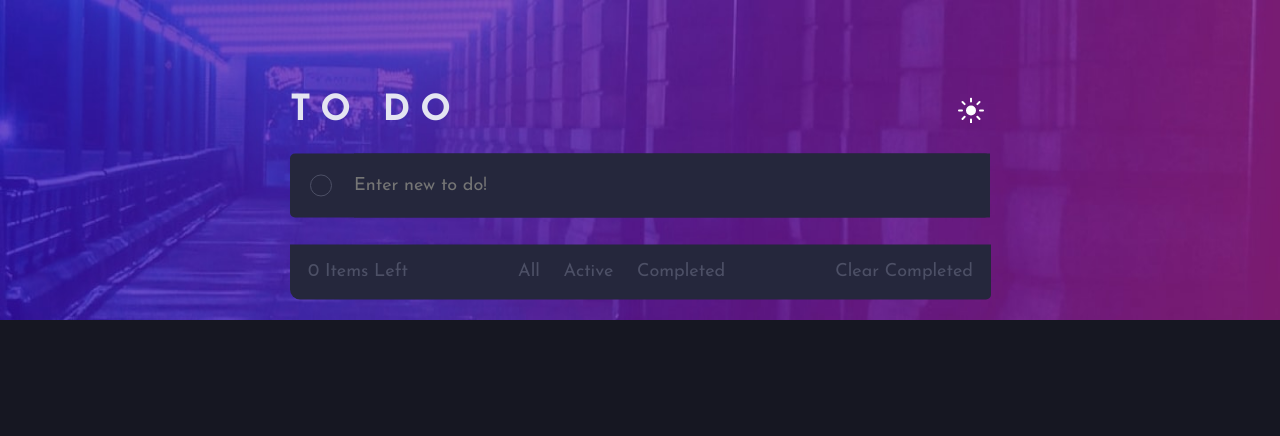
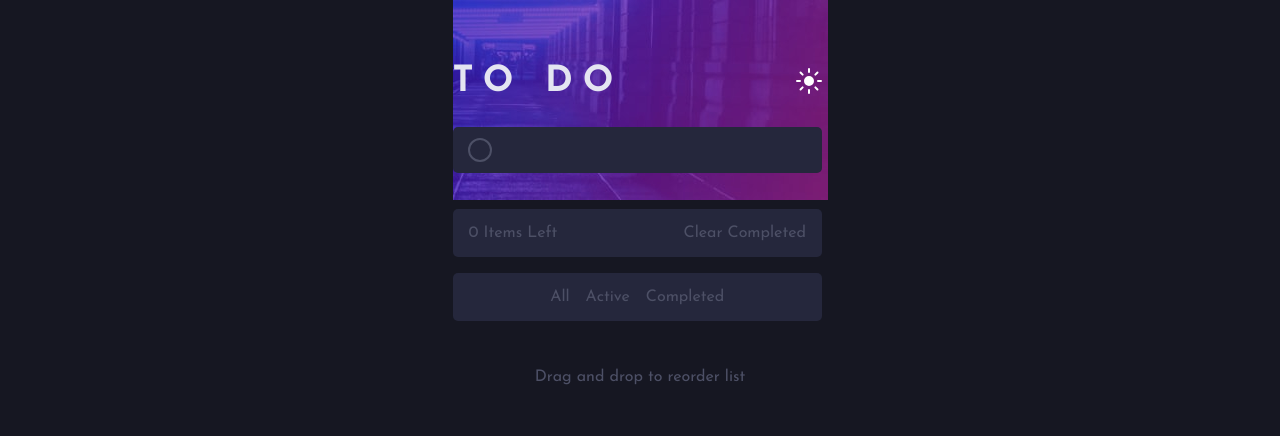
Before and after one commit to Jakelanghel/to-do-app, a plain HTML site: page index.html in a window 1280 px wide. Drawn offline with Linux system fonts and the light colour scheme.

Commit message:
rework html css and js

```diff
--- a/css/index.css
+++ b/css/index.css
@@ -1,10 +1,3 @@
-/* ### Dark Theme
-
-
-- Dark Grayish Blue: hsl(234, 11%, 52%)
-- Very Dark Grayish Blue: hsl(233, 14%, 35%)
-- Very Dark Grayish Blue: hsl(237, 14%, 26%) */
-
 :root {
     --dark-background: hsl(235, 21%, 11%);
     --to-do-text-finished: hsl(233, 14%, 35%);
@@ -15,165 +8,118 @@
     --check-background: linear-gradient(hsl(192, 100%, 67%), hsl(280, 87%, 65%));
 }
 
-
-body, html {
+body {
     margin: 0;
+    padding: 0;
     background: var(--dark-background);
     font-family: 'Josefin Sans', sans-serif;
+    color: var(--whiteish-text);
     font-size: 18px;
-    color: var(--light-gery-text);
+
 }
 
-.background-img {
-    width: 100%;
-    height: 40vh;
-    object-fit: fill;
-}
+h1,
 p {
     margin: 0;
 }
 
+main {
+    max-width: 375px;
+    margin: 0 auto;
+}
 
-/* =======================*/
-/* LAYOUT ================*/
-/* Mobile: 375px =========*/
-/* Desktop: 1440px =======*/
-/* =======================*/
+.header {
+    margin-bottom: 1.5em;
+}
 
-.container-flex {
+.flex-space-between {
     width: 100%;
     display: flex;
     justify-content: space-between;
+    display: flex;
+    align-content: center;
 }
 
-.container-absolute {
-    width: 700px;
-    position: absolute;
-    top: 13%;
-    left: 50%;
-    transform: translateY(-15%);
-    margin-left: -350px;
+.background-img {
+    object-fit: fill;
 }
 
-
-/* =======================*/
-/* COL-1 =================*/
-/* =======================*/
+.container-todo {
+    width: 90%;
+    max-width: 375px;
+    position: absolute;
+    top: 8%;
+    margin: 0 auto;
+    left: 0;
+    right: 0;
+}
 
 .title {
     text-transform: uppercase;
-    color: var(--whiteish-text);
     letter-spacing: 10px;
 }
 
 .theme-btn {
-    background: transparent;
+    background: none;
     border: none;
+    padding-left: 1em;
 }
 
 /* =======================*/
-/* NEW-TO-DO =============*/
+/* TODO ==================*/
 /* =======================*/
 
-.new-to-do {
-    background:var(--to-do-background);
-    border-radius: 5px;;
-}
+.todo {
+    width: 84%;
+    display: block;
+    font-family: inherit;
+    font-size: inherit;
+    color: var(--light-gery-text);
+    background: var(--to-do-background);
+    padding: .75em 0 .75em 3em;
+    border: none;
+    border-radius: 5px;
+    outline: none;
 
-.to-do-input {
-    width: 100%;
-    font-size: 18px;
-    font-weight: 400;
-    color: var(--whiteish-text);
-    font-family: 'Josefin Sans', sans-serif;
-    background: var(--to-do-background);
-    padding: 1.25em 0;
-    margin-left: 40px;
-    border: none;
-    outline: none;
-}
-
-.to-do-list {
-    width: 100%;
-    font-size: 18px;
-    font-weight: 400;
-    color: var(--whiteish-text);
-    font-family: 'Josefin Sans', sans-serif;
-    background: var(--to-do-background);
-    padding: 1.25em 0;
-    margin-left: 40px;
-    outline: none;
 }
 
 /* =======================*/
-/* NEW-TO-DO-LIST ========*/
+/* TASKS =================*/
 /* =======================*/
 
-.column-2 {
-    margin-top: 1.5em;
-}
-
-.to-do-list-item {
-    background: var(--to-do-background);
-    border-bottom: solid 1.25px hsl(233, 14%, 35%);
-}
-
-/* =======================*/
-/* TO-DO-ACTIONS =========*/
-/* =======================*/
-
-.to-do-actions {
-    width: 95%;
-    background: var(--to-do-background);
-    padding: 1em 1em;
-    color: var(--actions-text);
-    text-transform: capitalize;
-    border-bottom-left-radius: 10px;
-    border-bottom-right-radius: 5px;
-}
-
-.items-count {
-    margin: 0;
-}
-
-.action-center {
-    padding: 0 1em;
+.tasks-container {
+    margin-top: 2em;
 }
 
 /* =======================*/
 /* CHECKBOXES ============*/
 /* =======================*/
 
-/* Hide browsers default checkbox*/
-.checkbox {
+/* Hide browsers default checkbox */
+[type="checkbox"] {
     position:absolute;
     opacity: 0;
     z-index: -9999;
 }
-.checkbox + label{
+
+[type="checkbox"] + label {
     position: relative;
-    padding-left: 24px;
+
 }
 
-.checkbox + .checkbox-label .indicator{
+[type="checkbox"] + .checkbox-label .indicator{
     position: absolute;
-    left: 20px;
-    top: 50%;
-    transform: translateY(-50%);
+    left: 15px;
+    top: 11px;
+    /* transform: translateY(-50%); */
     display: block;
     width: 20px;
     height: 20px;
     background: var(--to-do-background);
     border-radius: 50%;
-    border: 1px solid var(--to-do-text-finished);
+    border: 2px solid var(--to-do-text-finished);
     cursor: pointer;
 }
-
-.checkbox + .checkbox-label .indicator:hover,
-.checkbox + .checkbox-label .indicator:focus {
-    background: var(--check-background);
-}
-
 
 .checkbox:checked + label .indicator{
     background-image: var(--check-background);
@@ -191,3 +137,88 @@ p {
     left: 6px;
     top: 4px;
 }
+
+
+/* =======================*/
+/* MOBILE-ACTIONS ========*/
+/* =======================*/
+
+.mobile-actions {
+    font-size: 1rem;
+    text-transform: capitalize;
+    color: var(--actions-text);
+    margin-top: 1em;
+}
+
+.mobile-actions-col-1 {
+    background: var(--to-do-background);
+    width: 90%;
+    padding: 1em;
+    display: flex;
+    justify-content: space-between;
+    border-radius: 5px;
+}
+
+.mobile-actions-col-2 {
+    background: var(--to-do-background);
+    width: 90%;
+    padding: 1em;
+    margin-top: 1em;
+    display: flex;
+    justify-content: center;
+    border-radius: 5px;
+}
+
+.center-action {
+    padding: 0 1em;
+}
+
+.footer {
+    font-size: 1rem;
+    text-align: center;
+    color: var(--actions-text);
+    padding: 3em 0;
+}
+
+
+
+
+
+
+
+
+
+
+
+
+
+
+
+
+@media (min-width:1440px) {
+
+
+
+    /* Hover element positioned in center of span
+    to block out most of backgorund color on hover
+    giving the appearance of a graident border*/
+
+    .checkbox + .checkbox-label .indicator:hover,
+    .checkbox + .checkbox-label .indicator:focus {
+        background: var(--check-background);
+        }
+
+    .checkbox + .checkbox-label .indicator:hover .hover-element {
+        position: absolute;
+        left: 1px;
+        top: 50%;
+        transform: translateY(-50%);
+        display: block;
+        width: 18px;
+        height: 18px;
+        background: var(--to-do-background);
+        border-radius: 50%;
+        /* border: px solid var(--to-do-text-finished); */
+        cursor: pointer;
+    }
+}
--- a/index.html
+++ b/index.html
@@ -11,47 +11,61 @@
     <title>to-do-app</title>
 </head>
 <body>
-    <div class="background-1">
-        <img class="background-img" src="images/bg-desktop-dark.jpg" alt="front door of a business">
-    </div>
+    <main>
+        <div class="background-1">
+            <img src="images/bg-mobile-dark.jpg" alt="a store front" class="background-img">
+        </div>
 
-    <div class="container-absolute">
-        <div class="container-flex-col column-1" id="col-1">
-            <div class="container-flex">
+        <div class="container-todo flex-col">
+            <div class="header flex-space-between">
                 <h1 class="title">to do</h1>
-                <button class="theme-btn"><img src="images/icon-sun.svg" alt="change theme button" class="theme-selector"></button>
+                <button class="theme-btn"><img src="images/icon-sun.svg" alt="Change dark and light mode"></button>
             </div>
 
-            <div class="new-to-do container-flex">
-                <input type="checkbox" class="checkbox" id="checkbox-element" />
+            <form action=""  data-new-task-form>
+                <input type="checkbox" class="checkbox" id="checkbox-element">
                 <label for="checkbox-element" class="checkbox-label">
-                    <span class="indicator"></span>
+                <span class="indicator"><span class="hover-element"></span></span>
                 </label>
-                <input type="text" class="to-do-input" id="new-to-do-input" placeholder="Enter new to do!">
+                <input type="text" class="todo" data-new-task-input aria-label="Ceate new task input">
+            </form>
+
+            <div class="tasks-container" data-task-container>
+
+            </div>
+
+            <div class="mobile-actions">
+                <div class="mobile-actions-col-1">
+                    <div class="incomplete-task-count">
+                        <p class="task-count">0 items left</p>
+                    </div>
+
+                    <div class="clear-completed">
+                        <p>clear completed</p>
+                    </div>
+                </div>
+
+                <div class="mobile-actions-col-2">
+                    <p>all</p>
+                    <p class="center-action">active</p>
+                    <p>completed</p>
+                </div>
+            </div>
+
+            <div class="footer">
+                <p>Drag and drop to reorder list</p>
             </div>
         </div>
+    </main>
 
-        <div class="container-flex-col column-2" id="col-2">
+    <template id="task-template">
+        <input type="checkbox" class="checkbox">
+            <label for="checkbox-element" class="checkbox-label">
+            <span class="indicator"><span class="hover-element"></span></span>
+            </label>
+            <label class="todo" ></label>
+    </template>
 
-        </div>
-
-        <div class="to-do-actions container-flex">
-            <div class="items">
-                <p class="items-count"><span>0</span> items left</p>
-            </div>
-            <div class="actions-toggel">
-                <p><span class="action">all</span>
-                    <span class="action action-center">active</span>
-                    <span class="action">completed</span>
-                </p>
-            </div>
-            <div class="clear-completed">
-                <p><span>clear completed</span></p>
-            </div>
-
-        </div>
-    </div>
-
-<script src="js/index.js"></script>
+    <script src="scripts/toDo.js"></script>
 </body>
 </html>
--- a/js/index.js
+++ /dev/null
@@ -1,23 +0,0 @@
-const newToDo = document.getElementById("new-to-do-input")
-const column2 = document.getElementById("col-2")
-let element = 0 //Set element counter to add to label for and to new checkbox element to toggle correct checkbox
-
-newToDo.addEventListener("keyup", getInput)
-
-function getInput(e) {
-    if(e.key === "Enter") {
-        if(newToDo.value !== "") {
-            element ++
-            const toDoStr = e.target.value
-            newToDo.value = ""
-            column2.innerHTML += `
-            <div class="to-do-list-item container-flex">
-                    <input type="checkbox" class="checkbox" id="checkbox-element-${element}" />
-                    <label for="checkbox-element-${element}" class="checkbox-label">
-                        <span class="indicator"></span>
-                    </label>
-                    <label class="to-do-list">${toDoStr}</label>
-                </div>`
-        }
-    }
-}
--- /dev/null
+++ b/scripts/toDo.js
@@ -0,0 +1,30 @@
+const newTaskForm = document.querySelector("[data-new-task-form]")
+const newTaskInput = document.querySelector("[data-new-task-input]")
+const taskContainer = document.querySelector("[data-task-container]")
+const taskTemplate = document.getElementById("task-template")
+
+const tasks = []
+
+
+newTaskForm.addEventListener("submit", e => {
+    e.preventDefault()
+    const newTask = newTaskInput.value
+    if(newTask == null || newTask === "") return
+    createTask(newTask)
+    newTaskInput.value = null
+
+})
+
+function createTask(newTask) {
+    const task = {id: Date.now().toString(), name: newTask, complete: false}
+    tasks.push(task)
+    const taskElement = document.importNode(taskTemplate.content, true)
+    const checkbox = taskElement.querySelector("input")
+    checkbox.id = task.id
+    const label = taskElement.querySelector(".checkbox-label")
+    label.htmlFor = task.id
+    const taskLabel = taskElement.querySelector(".todo")
+    taskLabel.append(task.name)
+    taskContainer.appendChild(taskElement)
+
+}
```
